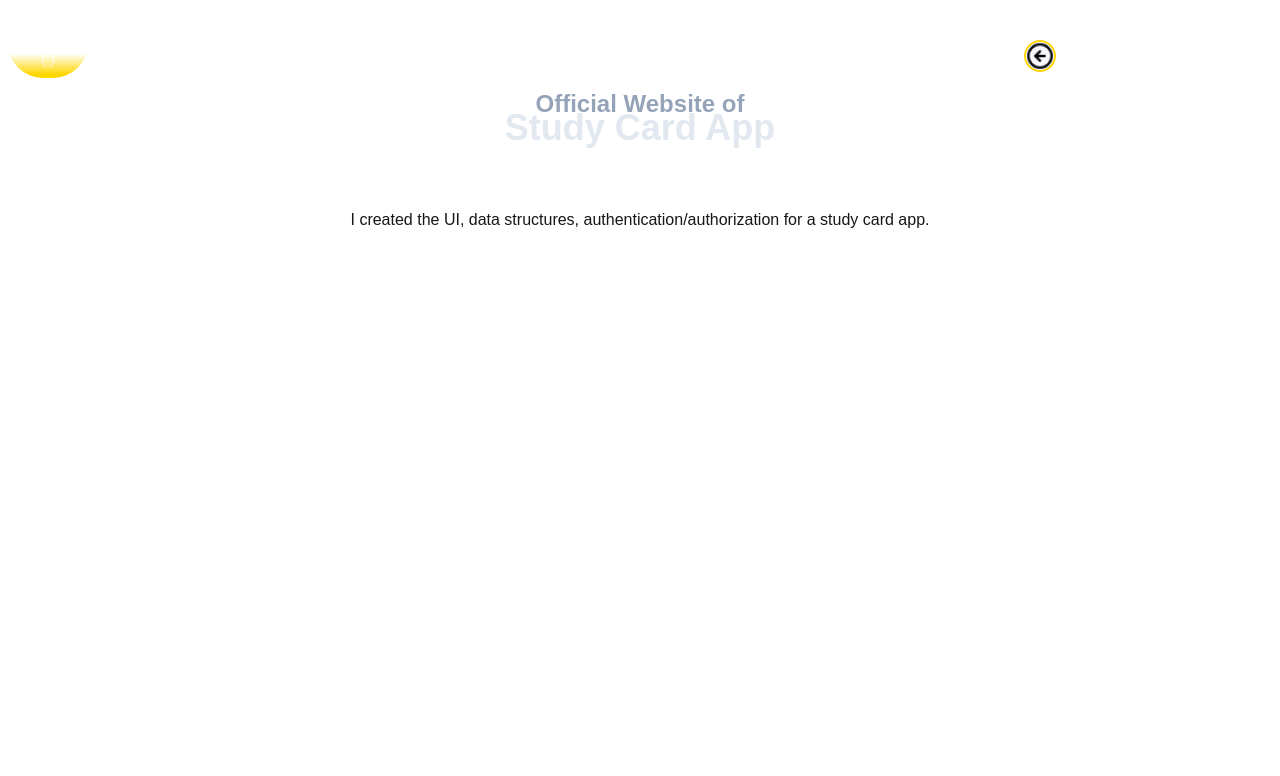
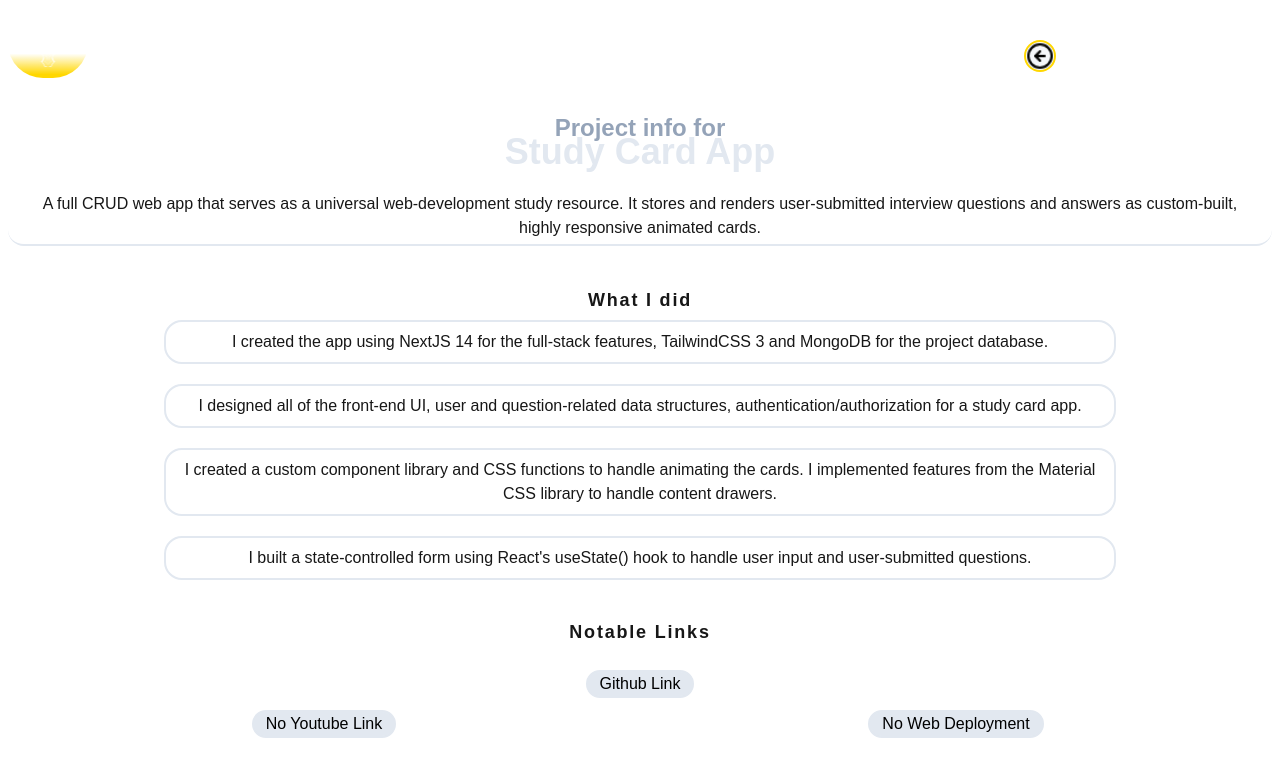
Before and after one commit to badihaki/website, a Next.js app: page /webdev/1 in a window 1280 px wide. Shown: the top 776 px of the page. Built offline with nearby package versions, Linux system fonts and the light colour scheme.

Commit message:
fleshed out the individual project page, as well as the project info in webdevProjectList

```diff
--- a/src/app/webdev/[id]/page.tsx
+++ b/src/app/webdev/[id]/page.tsx
@@ -3,6 +3,7 @@
 import BackBtnOverlay from '@/lib/Components/Navigation/BackBtnOverlayComponent';
 import { iProject } from '@/lib/Components/WebDev/iProject';
 import { webdevProjects } from '@/lib/Components/WebDev/webdevProjectsList';
+import Link from 'next/link';
 import { useParams } from 'next/navigation';
 import React from 'react'
 
@@ -15,24 +16,79 @@ function Page() {
     const projectInfo: iProject | undefined = webdevProjects.find(project => Number(id) === project.Id);
     const tag: string | undefined = projectInfo?.title.toLowerCase().slice(0, 7).replace(" ", "-");
 
+    const infoListElements = projectInfo?.information.bulletPoints?.map(bulletPoint => {
+        return (
+            <li key={bulletPoint.replace(" ", "").slice(0, 11)} className='flex-1 outline outline-2 outline-slate-200 bg-opacity-25 p-2 rounded-2xl w-full place-self-center'>
+                {bulletPoint}
+            </li>
+        )
+    })
+
     return (
         <main id={`${projectInfo != undefined ? `project-info-${tag}` : "no-project-info"}`} className="flex flex-col relative top-16 text-center p-2" >
             <BackBtnOverlay link='/webdev' />
             {projectInfo != undefined ?
+
                 <>
-                    <div id={`project-header`}>
-                        <div id={`header-intro`} className="relative w-fit mx-auto p-4 text-2xl font-semibold rounded-3xl text-slate-400">
-                            Official Website of
+                    <div id={`project-header`} className='relative top-6'>
+                        <div id={`header-intro`} className="w-fit mx-auto p-4 text-2xl font-semibold rounded-3xl text-slate-400">
+                            Project info for
                         </div>
-                        <div id={`header-title`} className="relative bottom-11 w-fit mx-auto p-4 text-4xl font-semibold rounded-3xl text-slate-200">
+                        <div id={`header-title`} className="relative bottom-11 w-fit mx-auto pt-4 text-4xl font-semibold rounded-3xl text-slate-200">
                             {projectInfo.title}
                         </div>
                     </div>
 
-                    <div id={`project-summary`} className='border-slate-200'>
+                    <div id={`project-summary`} className='border-slate-200 border-b-2 rounded-2xl pb-1 px-4 mx-auto'>
                         {projectInfo.information.summary}
                     </div>
+
+                    <div id='project-information'>
+                        <div id='info-intro' className='text-lg font-semibold tracking-widest mt-10'>
+                            What I did
+                        </div>
+
+                        <ul id='project-bullet-points' className='mx-auto mt-2 flex flex-col gap-6 max-w-[75%] place-self-center'>
+                            {infoListElements}
+                        </ul>
+                    </div>
+
+                    <div id='project-links'>
+                        <div id='links-intro' className='text-lg font-semibold tracking-widest mt-10'>
+                            Notable Links
+                        </div>
+
+                        <div id='links' className='grid grid-cols-2 gap-y-3 mb-4 md:mb-0 mt-2 md:mt-6'>
+                            <button id='github-link' className='col-span-2 mx-auto px-3 rounded-full transition-all ease-in-out duration-300 bg-slate-200 hover:bg-slate-900 text-black hover:text-slate-100 border-2 border-slate-200 hover:border-[#FFD700]'>
+                                {projectInfo.links.gitHub ?
+                                    <Link href={projectInfo.links.gitHub} target='_blank'>
+                                        Github Link
+                                    </Link>
+                                    :
+                                    "No GitHub Link"}
+                            </button>
+
+                            <button id='youitube-link' className='mx-auto px-3 rounded-full transition-all ease-in-out duration-300 bg-slate-200 hover:bg-slate-900 text-black hover:text-slate-100 border-2 border-slate-200 hover:border-[#FFD700]'>{
+                                projectInfo.links.youtube ?
+                                    <Link href={projectInfo.links.youtube} target='_blank'>
+                                        Github Link
+                                    </Link>
+                                    :
+                                    "No Youtube Link"
+                            }</button>
+
+                            <button id='web-link' className='mx-auto px-3 rounded-full transition-all ease-in-out duration-300 bg-slate-200 hover:bg-slate-900 text-black hover:text-slate-100 border-2 border-slate-200 hover:border-[#FFD700]'>{
+                                projectInfo.links.webDeploy ?
+                                    <Link href={projectInfo.links.webDeploy} target='_blank'>
+                                        Web Deployment
+                                    </Link>
+                                    :
+                                    "No Web Deployment"
+                            }</button>
+                        </div>
+                    </div>
                 </>
+
                 : "projcet not found"}
         </main>
     )
--- a/src/lib/Components/Navigation/BackBtnOverlayComponent.tsx
+++ b/src/lib/Components/Navigation/BackBtnOverlayComponent.tsx
@@ -8,7 +8,7 @@ function BackBtnOverlay(props:{
 }) {
     const {link} = props;
   return (
-    <Link href={link} className='fixed top-[5%] left-[80%] bg-slate-200 bg-opacity-35 hover:bg-opacity-5 border-2 border-[#FFD700] rounded-full w-8 justify-items-center'>
+    <Link href={link} className='fixed z-50 top-[5%] left-[80%] bg-slate-200 bg-opacity-35 hover:bg-opacity-5 border-2 border-[#FFD700] rounded-full w-8 justify-items-center'>
       <Image src={icon} alt='Go back' className='mx-auto w-full' />
     </Link>
   )
--- a/src/lib/Components/WebDev/webdevProjectsList.ts
+++ b/src/lib/Components/WebDev/webdevProjectsList.ts
@@ -1,48 +1,58 @@
 import { iProject } from "./iProject";
 
-export const webdevProjects:iProject[] = [
+export const webdevProjects: iProject[] = [
     {
-        Id:0,
-        title:"Study Chatroom",
-        information:{
-            summary:"An app connecting users to each other in chatrooms to discuss study topics and material.",
-            bulletPoints:[
-                "I created a wireframe in Figma to fully design the user experience before moving to code.",
-                "I created the front-end UI using Angular and SASS. Using SASS, reusable components and modern client APIs I made the UI fully responsive for all screen sizes, including customm animations.",
+        Id: 0,
+        title: "Commissioned To Serve",
+        information: {
+            summary: "I created the official website for Commissioned to Serve, a company that serves health and wellness services and products. * Because of the nature of this project, there is no Github link *",
+            bulletPoints: [
+                "I created the front-end UI using NextJS 15, ReactJS 19 and TailwindCSS 4.",
+                "I worked with the client to create a user-friendly layout and color scheme, prototyping the user experience in Figma.",
+                "I created a custom component library to responsively handle content and animation.",
+                "I set up the DNS using Squarespace and deployed the website to the web using Vercel"
+            ],
+        },
+        links: {
+            gitHub: null,
+            webDeploy: "https://www.commissioned2serve.com/",
+            youtube: null,
+        }
+    },
+    {
+        Id: 1,
+        title: "Study Card App",
+        information: {
+            summary: "A full CRUD web app that serves as a universal web-development study resource. It stores and renders user-submitted interview questions and answers as  custom-built, highly responsive animated cards.",
+            bulletPoints: [
+                "I created the app using NextJS 14 for the full-stack features, TailwindCSS 3 and MongoDB for the project database.",
+                "I designed all of the front-end UI, user and question-related data structures, authentication/authorization for a study card app.",
+                "I created a custom component library and CSS functions to handle animating the cards. I implemented features from the Material CSS library to handle content drawers.",
+                "I built a state-controlled form using React's useState() hook to handle user input and user-submitted questions.",
+            ],
+        },
+        links: {
+            gitHub: "https://github.com/badihaki/studyapp",
+            webDeploy: null,
+            youtube: null,
+        }
+    },
+    {
+        Id: 2,
+        title: "Study Chatroom",
+        information: {
+            summary: "An app connecting users to each other in chatrooms to discuss study topics and material.",
+            bulletPoints: [
+                "I worked closely with the client to create a wireframe in Figma to fully design the user experience before moving to code.",
+                "I made the front-end UI using Angular and SASS. Using SASS, reusable components and modern client APIs I made the UI fully responsive for all screen sizes, including customm animations.",
                 "I built the backend using Node, ExpressJS and Socket.io. Implementing websockets allowed clients to maintain an open connection, allowing messages to be sent/recieved dynamically and all data be synced between the server and all clients.",
                 "I authored an authentication/authorization system using argon2 and JSON Web Tokens. Clients would store a auth credentials in a web token in session storage, which would be requested whenever the server needed to authorize a request. The argon2 libraries were used to hash/salt sensitive information before storing in the JWT private claims."
             ],
         },
-        links:{
-            gitHub:"https://github.com/badihaki/study-chat/tree/main",
-            webDeploy:null,
-            youtube:null,
-        }
-    },
-    {
-        Id:1,
-        title:"Study Card App",
-        information:{
-            summary:"I created the UI, data structures, authentication/authorization for a study card app.",
-            bulletPoints:null,
-        },
-        links:{
-            gitHub:null,
-            webDeploy:null,
-            youtube:null,
-        }
-    },
-    {
-        Id:2,
-        title:"Commissioned To Serve",
-        information:{
-            summary:"I created the official website for the health and wellness company Commissioned to Serve.",
-            bulletPoints:null,
-        },
-        links:{
-            gitHub:null,
-            webDeploy:"https://www.commissioned2serve.com/",
-            youtube:null,
+        links: {
+            gitHub: "https://github.com/badihaki/study-chat/tree/main",
+            webDeploy: null,
+            youtube: null,
         }
     },
 ];
```
